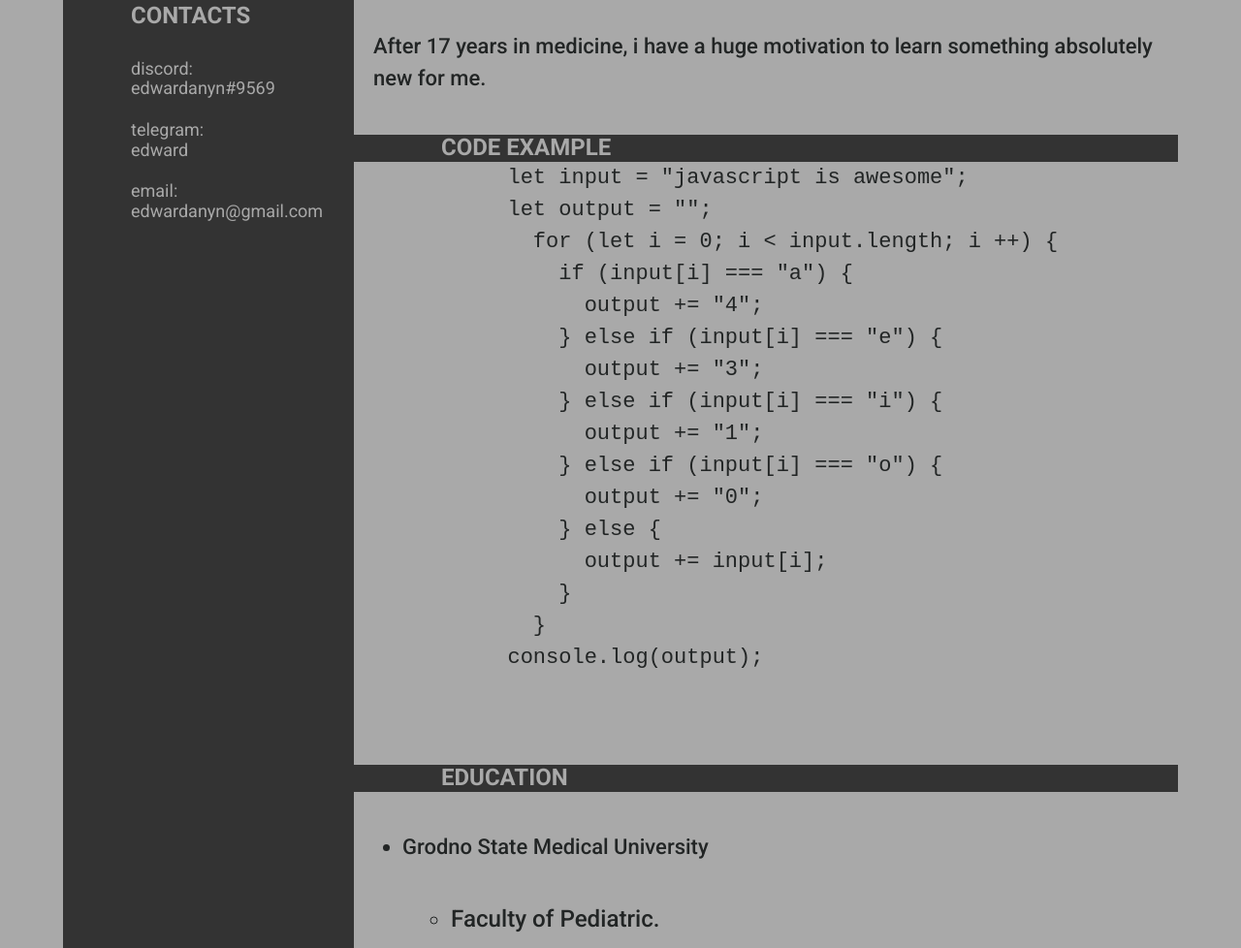
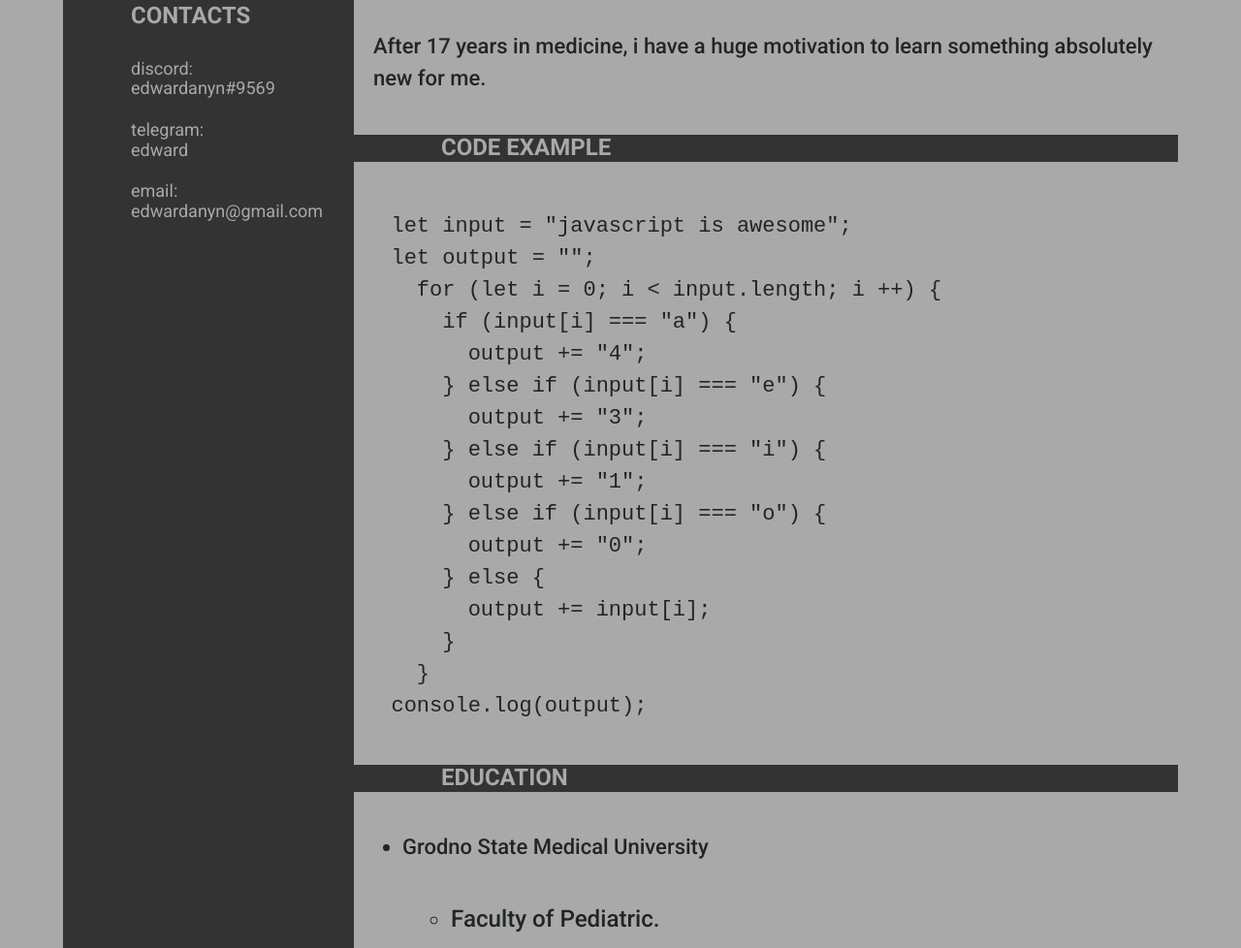
Before and after one commit to edanyn/rsschool-cv, a plain HTML site: page index.html in a window 1280 px wide. Shown: the part 481-1459 px from the top of the page at 97% size. Drawn offline with Linux system fonts and the light colour scheme.

Commit message:
feat: fix code example position

```diff
--- a/assets/style/style.css
+++ b/assets/style/style.css
@@ -83,6 +83,7 @@ pre {
   font-size: 1.1em;
   font-weight: 500;
   line-height: 1.5em;
+  margin: 50px 0 0 -120px;
 }
 .bar-about {
   position: absolute;
```
